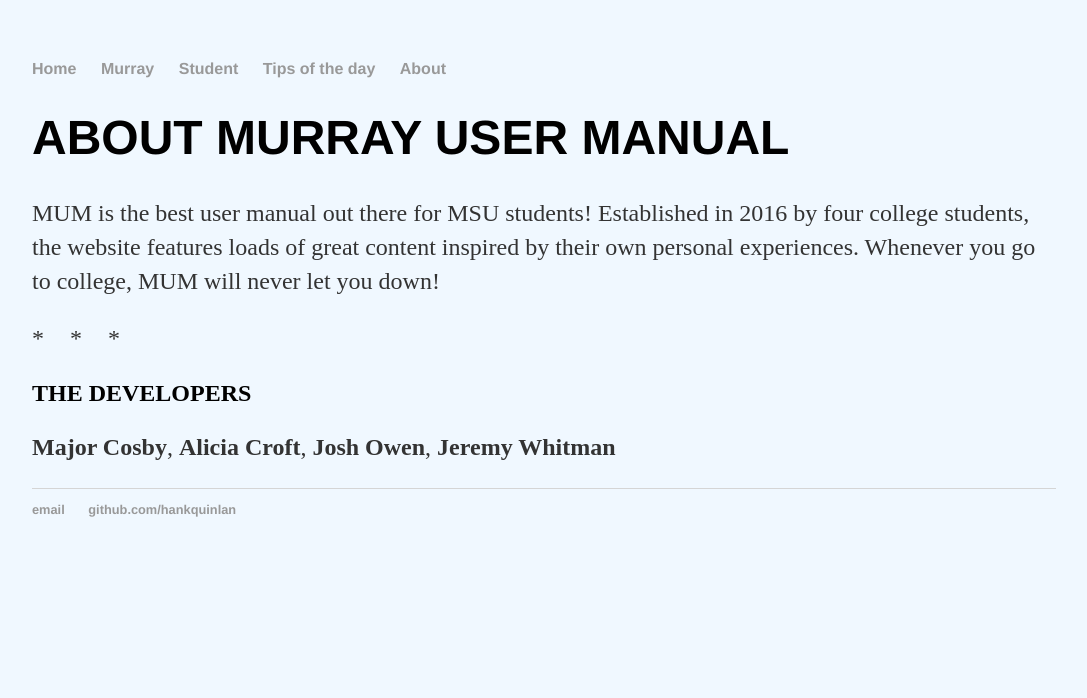
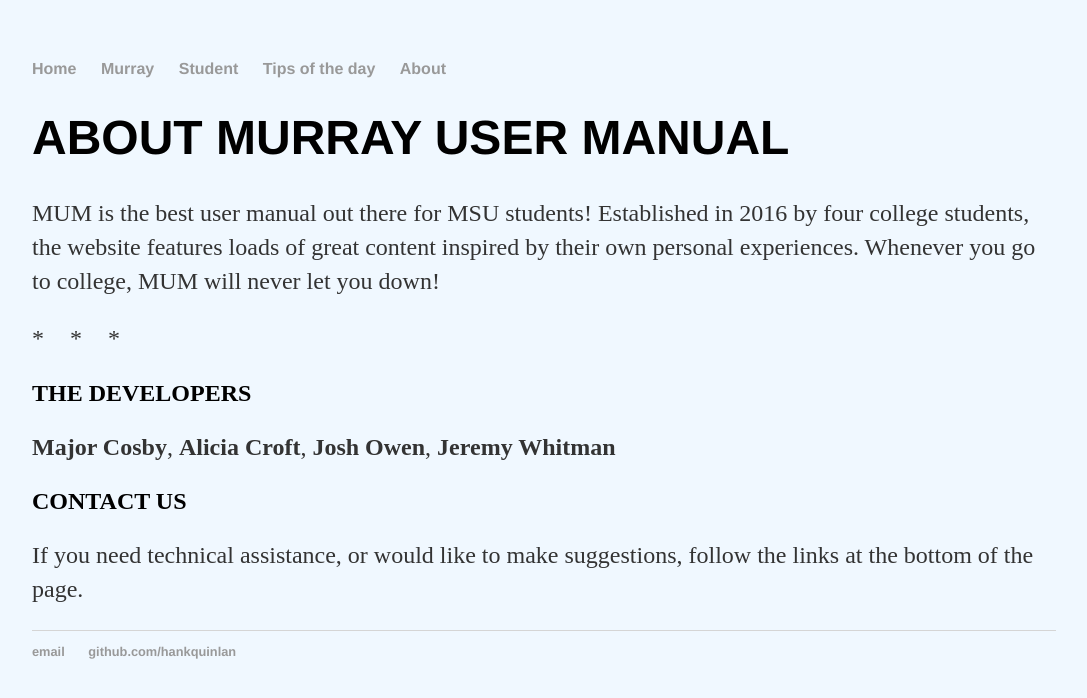
Before and after one commit to rowen2/rowen2.github.io, a Jekyll site: the page built from about/index.html, in a window 1280 px wide. Shown: the top 698 px of the page, without its empty margins (96-1183 px from the left). Built offline with Jekyll 4.4.1, drawn with Linux system fonts in a browser that asks for light colours.

Commit message:
Update index.html

```diff
--- a/about/index.html
+++ b/about/index.html
@@ -10,4 +10,6 @@
 	<p id="p0">* * *</p>
 	<h2> THE DEVELOPERS </h2>
 	<p> <b> Major Cosby</b>, <b> Alicia Croft</b>, <b> Josh Owen</b>, <b> Jeremy Whitman </b> </p>
+	<h2> CONTACT US </h2>
+	<p> If you need technical assistance, or would like to make suggestions, follow the links at the bottom of the page. </p>
 </div><!-- /.about -->
```
